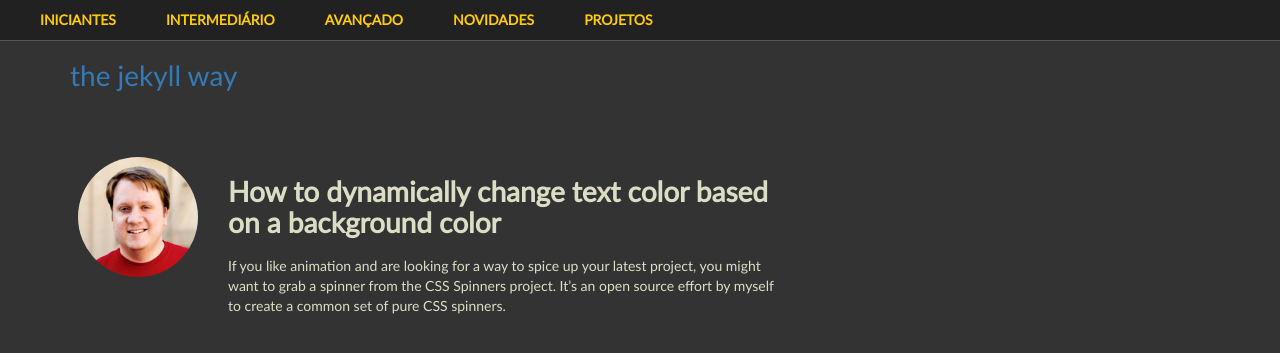
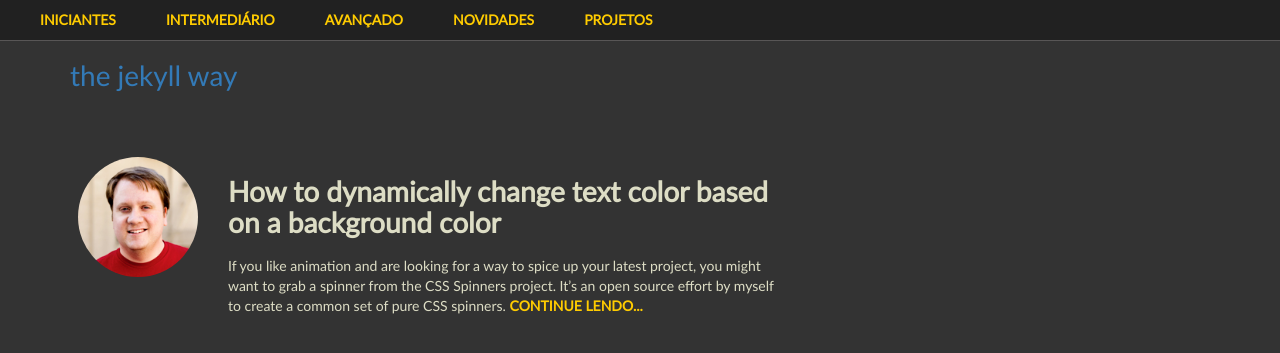
Before and after one commit to thejekyllway/thejekyllway.github.io, a Jekyll site: the page built from index.html, in a window 1280 px wide. Shown: the top 353 px of the page. Built offline with Jekyll 4.4.1, drawn with Linux system fonts in a browser that asks for light colours.

Commit message:
Adicionando continue lendo

```diff
--- a/_sass/modules/_vars.scss
+++ b/_sass/modules/_vars.scss
@@ -15,3 +15,4 @@ $background-menu-main: #212121;
 
 $color-title-main: #DDDDC5;
 $description-post: #AAA;
+$color-more: $color-link-nav-main;
--- a/_sass/partials/_main.scss
+++ b/_sass/partials/_main.scss
@@ -17,3 +17,9 @@
 .description_post{
 	color: $description-post
 }
+
+.more{
+	color: $color-more;
+	text-transform: uppercase;
+	font-weight: 900;
+}
--- a/index.html
+++ b/index.html
@@ -10,7 +10,7 @@ title: The jekyll way
 				<img src="assets/image/john-w-long.jpeg" class="img-circle author_post" alt="">
 				<div class="col-md-10">
 					<h1 class="col-md-12 title_post_main">How to dynamically change text color based on a background color</h1>
-					<p class="col-md-12">If you like animation and are looking for a way to spice up your latest project, you might want to grab a spinner from the CSS Spinners project. It’s an open source effort by myself to create a common set of pure CSS spinners.</p>
+					<p class="col-md-12">If you like animation and are looking for a way to spice up your latest project, you might want to grab a spinner from the CSS Spinners project. It’s an open source effort by myself to create a common set of pure CSS spinners. <span class="more">Continue lendo...</span></p>
 				</div>
 			</section>
 		</main>
```
Also changed, not shown: assets/css/main.css.
